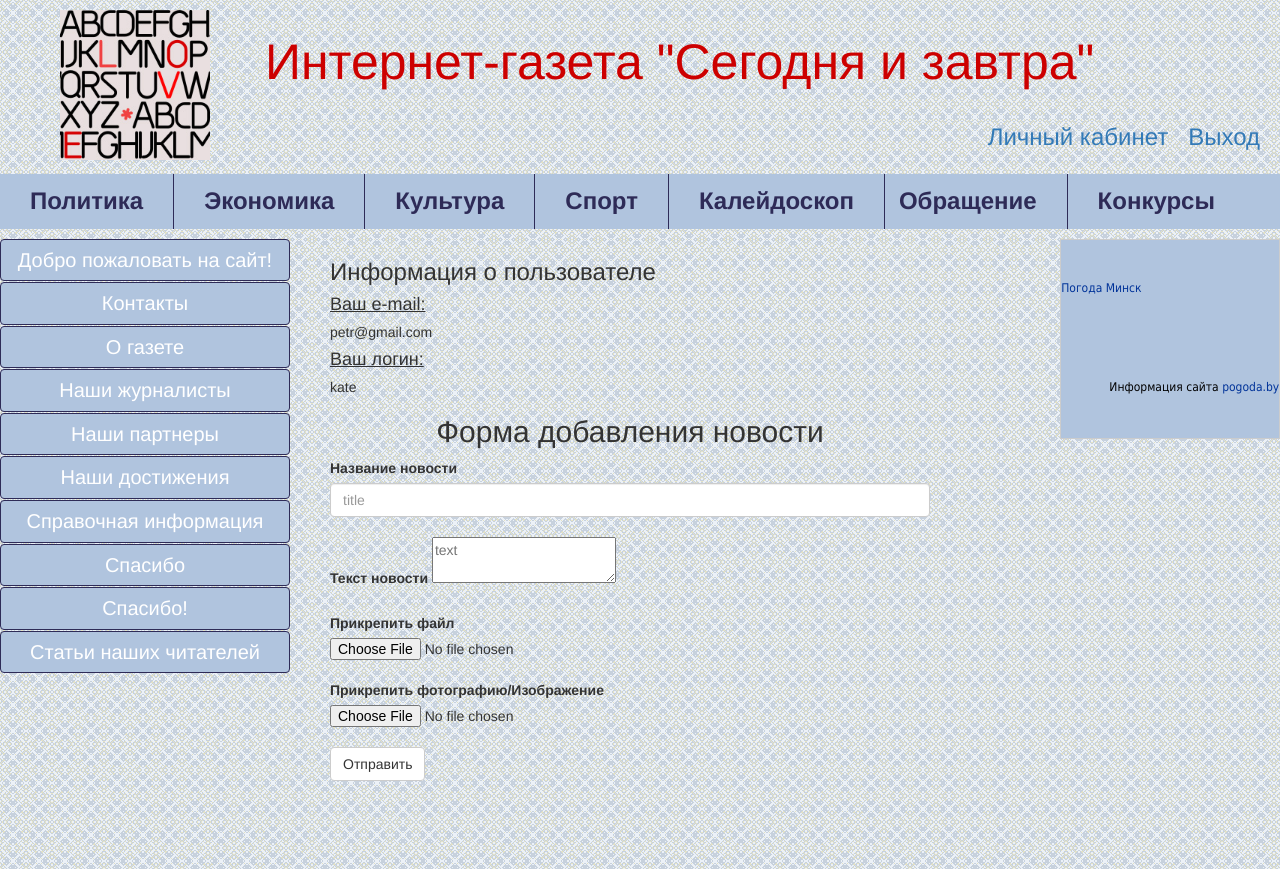
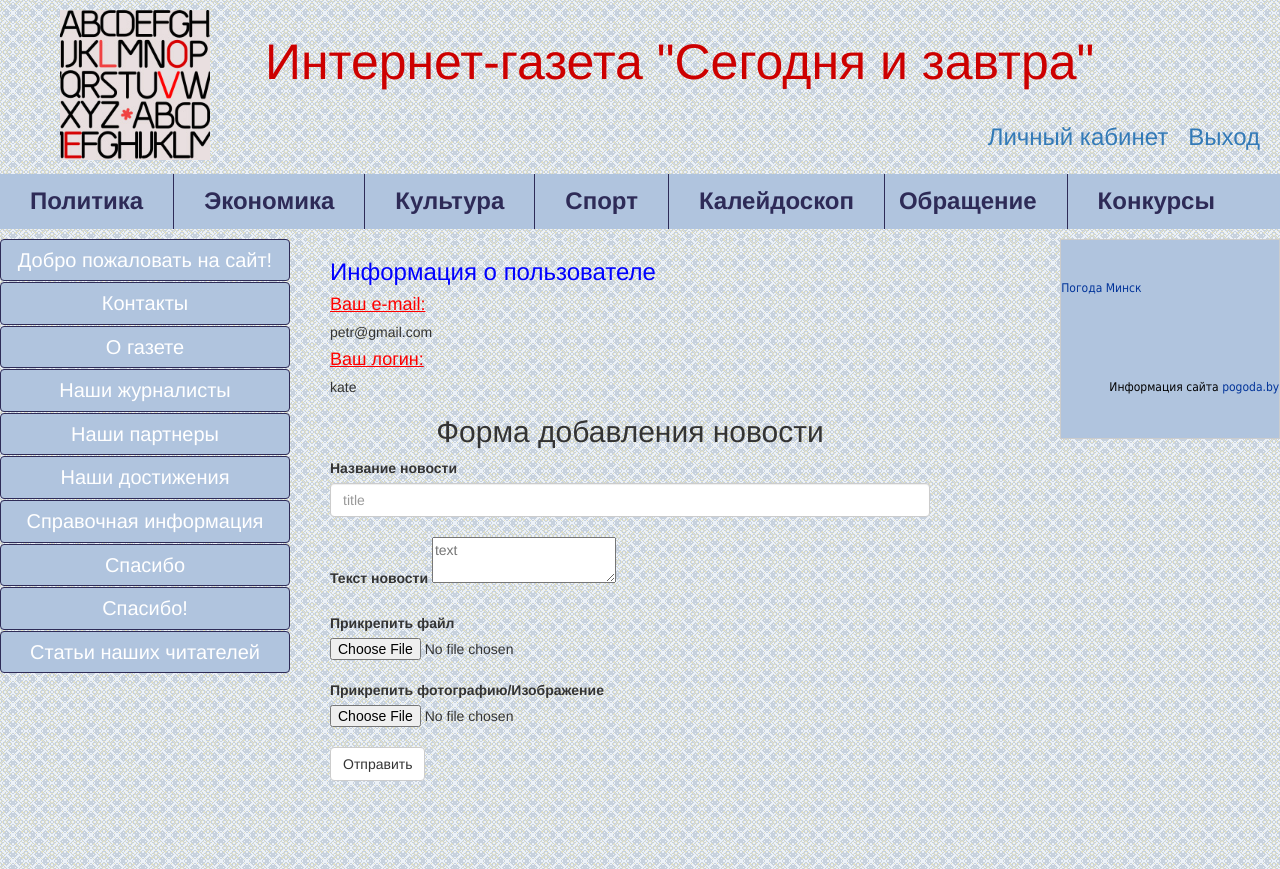
Before and after one commit to muha91/kateproject2, a PHP site: page /cabinet.php in a window 1280 px wide. Shown: the top 869 px of the page. Run offline with PHP 8.4, Linux system fonts and the light colour scheme; the visitor is signed in with stand-in values (Sample User, id 1); data comes from the database, SQL or seed files in the repository; a stand-in replaces the project's code that opens the database connection; some libraries are stand-ins or nearby versions.

Commit message:
cabinet color

```diff
--- a/cabinet.php
+++ b/cabinet.php
@@ -4,9 +4,9 @@ if($_SESSION['id']){
 	$query = "SELECT*FROM forms WHERE id = ".$_SESSION['id']."";
 	$database->query($query);
 	$row = $database->single();?>
-	<h3>Информация о пользователе</h3>
-	<h4 style="text-decoration:underline">Ваш e-mail:</h4><?php echo "<h5>".$row['email']."</h5>";?>
-	<h4 style="text-decoration:underline">Ваш логин:</h4><?php echo "<h5>".$row['login']."</h5>";
+	<h3 style="color:blue">Информация о пользователе</h3>
+	<h4 style="text-decoration:underline;color:red">Ваш e-mail:</h4><?php echo "<h5>".$row['email']."</h5>";?>
+	<h4 style="text-decoration:underline;color:red">Ваш логин:</h4><?php echo "<h5>".$row['login']."</h5>";
 		}
 else{
 	echo "Ошибка входа";
@@ -33,7 +33,7 @@ if($_POST){
 			echo "Новость успешно отправлена!";
 		}
 		else{
-			echo "Новость не добавилась!";
+			echo "Новость не добавилась!!";
 		}
 	}
 		else{
```
